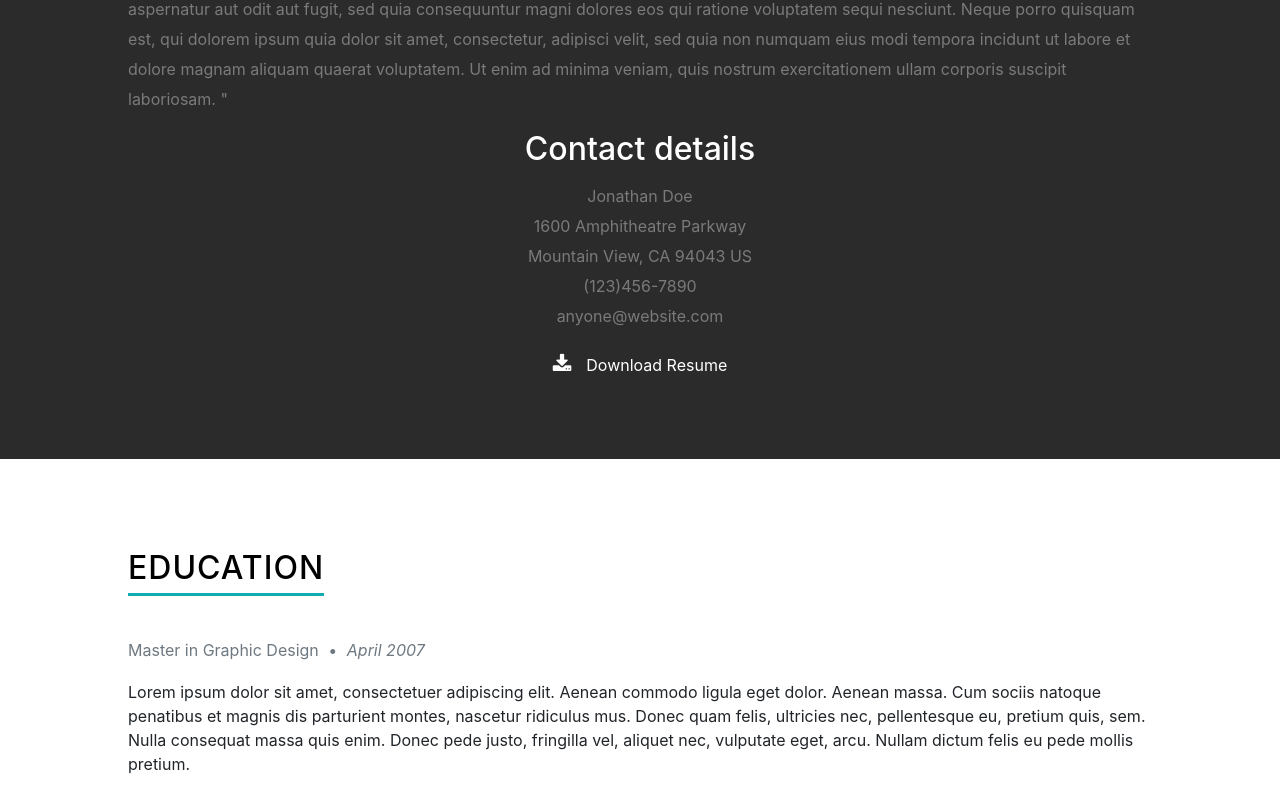
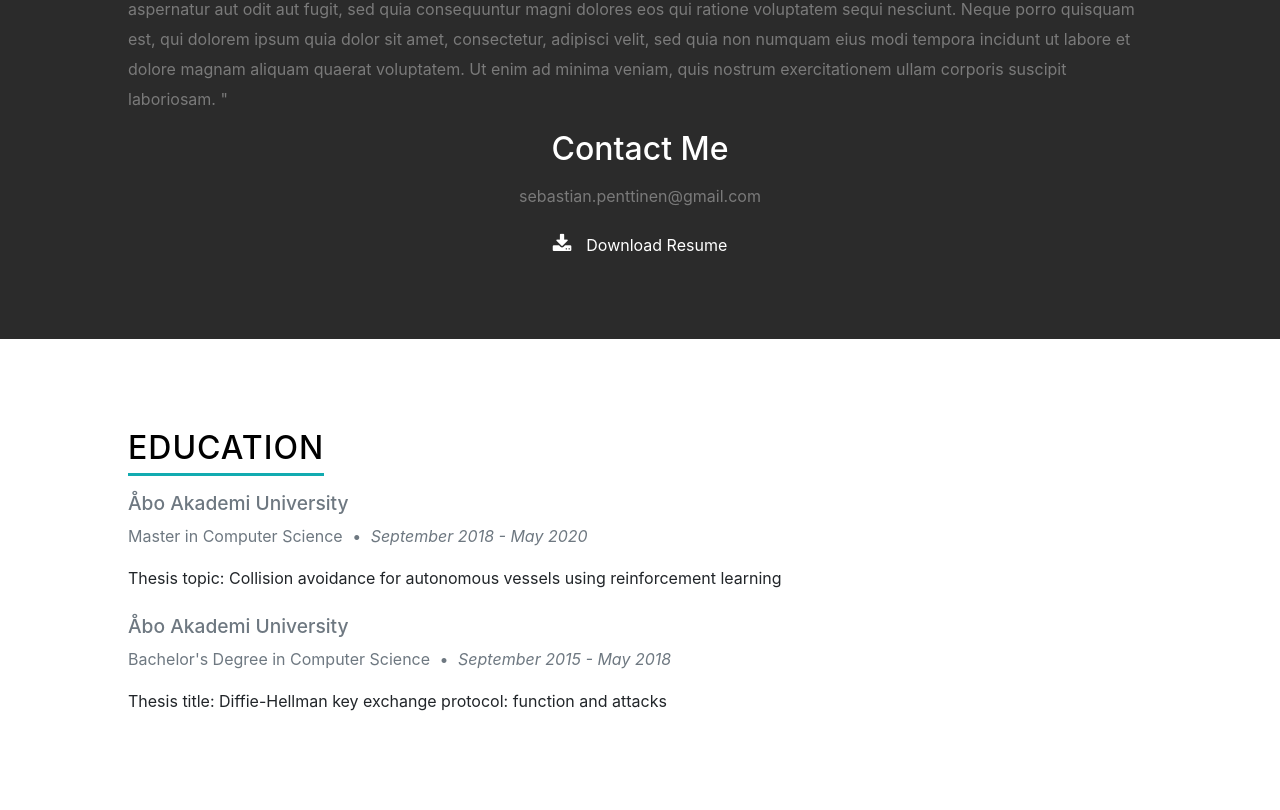
Before and after one commit to sebastianpenttinen/personalSite, a React (Create React App) app: page / in a window 1280 px wide. Shown: the part 730-1540 px from the top of the page. Built offline with nearby package versions, Linux system fonts and the light colour scheme.

Commit message:
added actual content

```diff
--- a/src/components/About.js
+++ b/src/components/About.js
@@ -77,19 +77,9 @@ export class About extends Component {
           </p>
         </div>
         <div style={{ textAlign: "center" }}>
-          <h2 style={headerStyle}>Contact details</h2>
+          <h2 style={headerStyle}>Contact Me</h2>
           <p style={paragraphStyle}>
-            <span>Jonathan Doe</span>
-            <br />
-            <span>
-              1600 Amphitheatre Parkway
-              <br />
-              Mountain View, CA 94043 US
-            </span>
-            <br />
-            <span>(123)456-7890</span>
-            <br />
-            <span>anyone@website.com</span>
+            <span>sebastian.penttinen@gmail.com</span>
           </p>
         </div>
         <div style={downloadStyle}>
@@ -98,7 +88,7 @@ export class About extends Component {
               style={
                 this.state.hover ? howerdowloadButtonStyle : dowloadButtonStyle
               }
-              href="google.com"
+              href="cv"
               class="button"
               onMouseEnter={this.toggleHover}
               onMouseLeave={this.toggleHover}
--- a/src/components/Education.js
+++ b/src/components/Education.js
@@ -25,6 +25,11 @@ const infoStyle = {
   marginTop: "9px"
 };
 
+const subHeaderStyling = {
+  color: "#6e7881",
+  marginTop: "25px",
+  fontSize: "larger"
+};
 const infoSpanStyle = {
   marginRight: "5px",
   marginLeft: "5px"
@@ -48,40 +53,34 @@ export class Education extends Component {
           <div>
             <div>
               <div>
-                <h3>University of Life</h3>
+                <h3 style={subHeaderStyling}>Åbo Akademi University</h3>
                 <p style={infoStyle}>
-                  Master in Graphic Design{" "}
-                  <span style={infoSpanStyle}>&bull;</span> <em>April 2007</em>
+                  Master in Computer Science{" "}
+                  <span style={infoSpanStyle}>&bull;</span>{" "}
+                  <em>September 2018 - May 2020</em>
                 </p>
 
                 <p>
-                  Lorem ipsum dolor sit amet, consectetuer adipiscing elit.
-                  Aenean commodo ligula eget dolor. Aenean massa. Cum sociis
-                  natoque penatibus et magnis dis parturient montes, nascetur
-                  ridiculus mus. Donec quam felis, ultricies nec, pellentesque
-                  eu, pretium quis, sem. Nulla consequat massa quis enim. Donec
-                  pede justo, fringilla vel, aliquet nec, vulputate eget, arcu.
-                  Nullam dictum felis eu pede mollis pretium.
+                  Thesis topic: Collision avoidance for autonomous vessels using
+                  reinforcement learning
                 </p>
               </div>
             </div>
 
             <div>
               <div>
-                <h3>School of Cool Designers</h3>
+                <h3 style={subHeaderStyling}>Åbo Akademi University</h3>
                 <p style={infoStyle}>
-                  B.A. Degree in Graphic Design{" "}
+                  Bachelor's Degree in Computer Science{" "}
                   <span style={infoSpanStyle}>&bull;</span>{" "}
-                  <em style={{ marginTop: "6px" }}>March 2003</em>
+                  <em style={{ marginTop: "6px" }}>
+                    September 2015 - May 2018
+                  </em>
                 </p>
 
                 <p>
-                  This is Photoshop's version of Lorem Ipsum. Proin gravida nibh
-                  vel velit auctor aliquet. Aenean sollicitudin, lorem quis
-                  bibendum auctor, nisi elit consequat ipsum, nec sagittis sem
-                  nibh id elit. Duis sed odio sit amet nibh vulputate cursus a
-                  sit amet mauris. Morbi accumsan ipsum velit. Nam nec tellus a
-                  odio tincidunt auctor a ornare odio. Sed non mauris vitae erat
+                  Thesis title: Diffie-Hellman key exchange protocol: function
+                  and attacks
                 </p>
               </div>
             </div>
```
